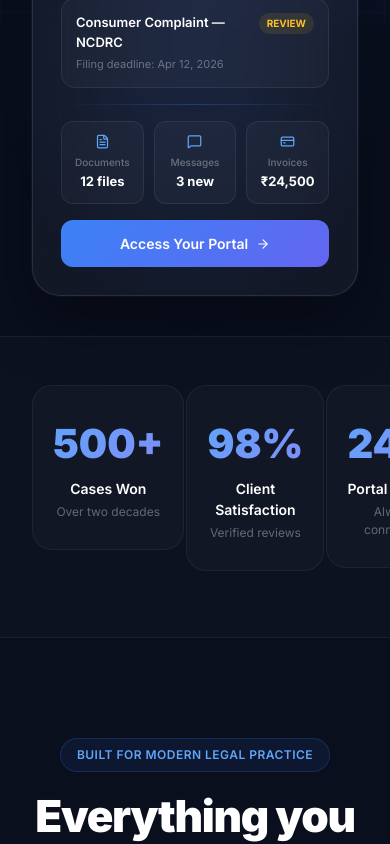
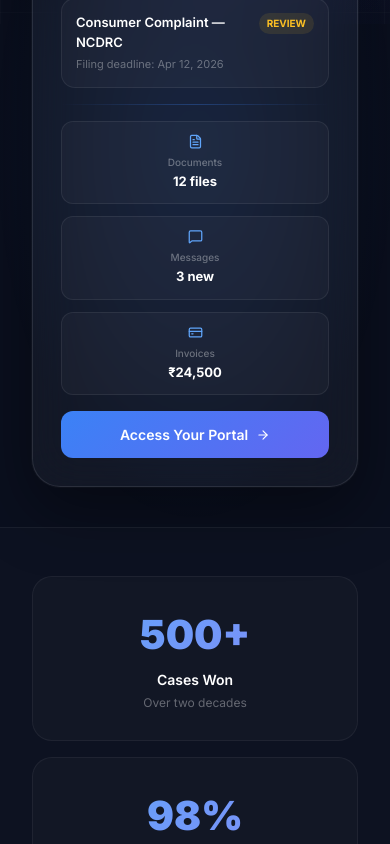
Before and after one commit to Pranavchikanis/lexdesk-platform, a Next.js app in the folder apps/web/: page / in a window 390 px wide. Shown: the part 820-1664 px from the top of the page. Built offline with nearby package versions, Linux system fonts and the light colour scheme.

Commit message:
style(frontend): fix horizontal overflow on mobile devices for the stats, features, and footer grids

```diff
--- a/apps/web/src/app/globals.css
+++ b/apps/web/src/app/globals.css
@@ -181,3 +181,15 @@
   .testimonials-grid { grid-template-columns: 1fr !important; gap: 20px !important; }
   .footer-grid { grid-template-columns: 1fr !important; gap: 32px !important; }
 }
+
+/* Additional Mobile Grid Fixes */
+@media (max-width: 850px) {
+  .quick-grid {
+    grid-template-columns: 1fr !important;
+    gap: 12px !important;
+  }
+  .stats-grid {
+    grid-template-columns: 1fr !important;
+    gap: 16px !important;
+  }
+}
--- a/apps/web/src/app/page.tsx
+++ b/apps/web/src/app/page.tsx
@@ -329,7 +329,7 @@
 
                 <div style={s.divider} />
 
-                <div style={s.quickGrid}>
+                <div style={s.quickGrid} className="quick-grid">
                   {[{ icon: FileText, label: "Documents", val: "12 files" }, { icon: MessageSquare, label: "Messages", val: "3 new" }, { icon: CreditCard, label: "Invoices", val: "₹24,500" }].map(({ icon: Icon, label, val }) => (
                     <div key={label} style={s.quickItem}>
                       <Icon size={15} color="#60a5fa" style={{ margin: "0 auto" }} />
@@ -349,7 +349,7 @@
 
         {/* ── Stats ── */}
         <div style={{ ...s.statsBar, position: "relative", zIndex: 1 }}>
-          <div style={s.statsGrid}>
+          <div style={s.statsGrid} className="stats-grid">
             {stats.map(({ value, label, sub }, i) => (
               <Reveal key={label} delay={i * 0.08}>
                 <div style={s.statCard} className="stat-item">
@@ -463,7 +463,7 @@
 
         {/* ── Footer ── */}
         <footer style={{ ...s.footer, position: "relative", zIndex: 1 }} id="contact">
-          <div style={s.footerGrid}>
+          <div style={s.footerGrid} className="footer-grid">
             <div style={s.footerBrand}>
               <div style={s.footerLogoRow}>
                 <div style={s.logoIcon}><Scale size={16} color="#60a5fa" /></div>
```
